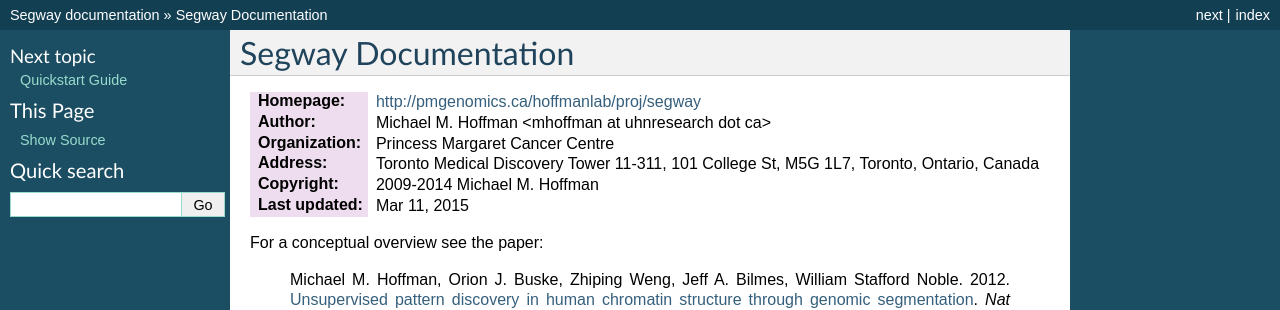
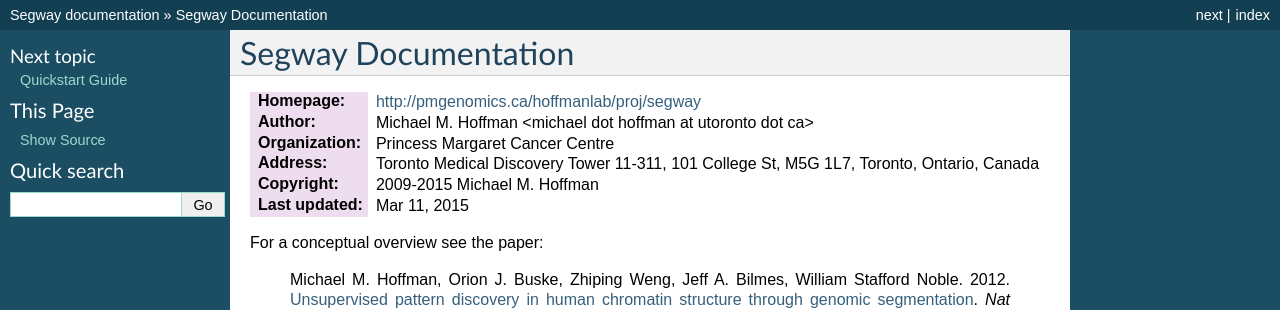
Before and after one commit to hoffmangroup/segway, a Sphinx documentation site: the page built from doc/index.rst, in a window 1280 px wide. Shown: the top 310 px of the page. Built offline with Sphinx 7.4.7, drawn with Linux system fonts in a browser that asks for light colours; formulas are drawn with MathJax 3.

Commit message:
change to utoronto email address, add copyright date

```diff
--- a/doc/index.rst
+++ b/doc/index.rst
@@ -7,10 +7,10 @@ Segway |version| Documentation
 ==============================
 
 :Homepage: http://pmgenomics.ca/hoffmanlab/proj/segway
-:Author: Michael M. Hoffman <mhoffman at uhnresearch dot ca>
+:Author: Michael M. Hoffman <michael dot hoffman at utoronto dot ca>
 :Organization: Princess Margaret Cancer Centre
 :Address: Toronto Medical Discovery Tower 11-311, 101 College St, M5G 1L7, Toronto, Ontario, Canada
-:Copyright: 2009-2014 Michael M. Hoffman
+:Copyright: 2009-2015 Michael M. Hoffman
 :Last updated: |today|
 
 .. currentmodule:: segway
```
